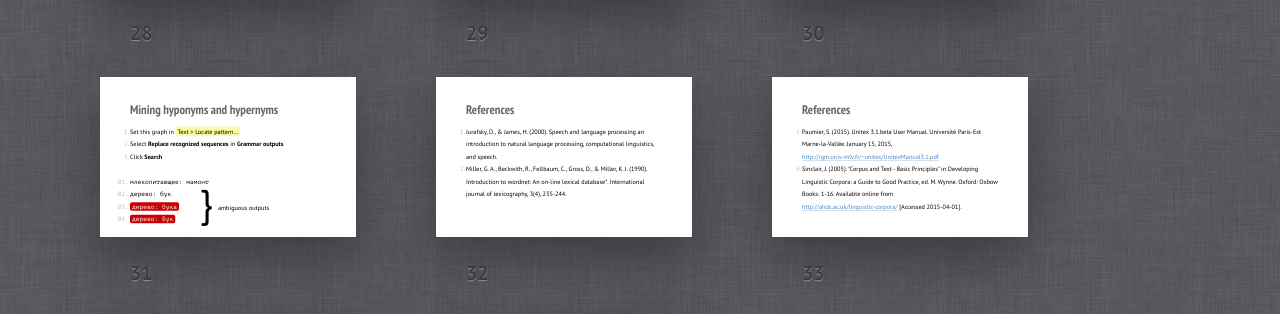
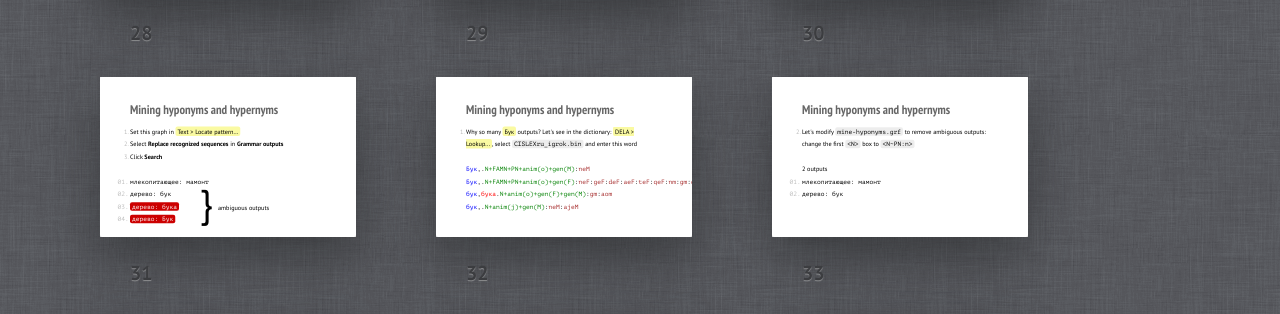
Before and after one commit to avlukanin/unitextutorial, a plain HTML site: page Slides/index.html in a window 1280 px wide. Shown: the part 2553-2867 px from the top of the page. Drawn offline with Linux system fonts and the light colour scheme.

Commit message:
disambiguate hyponyms

```diff
--- a/Slides/index.html
+++ b/Slides/index.html
@@ -452,6 +452,42 @@ as canonical form and the grammatical code <samp class="entry gramsem">V</samp><
 			<figcaption>ambiguous outputs</figcaption>
 		</figure>
 	</div></section>
+	<section class="slide" id="MiningHyponyms5"><div>
+		<style>
+			#MiningHyponyms5 ol.continue {
+				counter-reset: list 1;
+			}
+			#MiningHyponyms5 pre {
+				margin: 5px 0;
+			}
+		</style>
+		<h2>Mining hyponyms and hypernyms</h2>
+		<ol>
+			<li>Why so many <mark>Бук</mark> outputs? Let's see in the dictionary: <mark>DELA > Lookup...</mark>, select <code>CISLEXru_igrok.bin</code> and enter this word</li>
+		</ol>
+		<pre class="next"><code><span class="lexform">Бук</span>,.<span class="gramsem">N+FAMN+PN+anim(o)+gen(M)</span>:<span class="inflect">neM</span>
+<span class="lexform">Бук</span>,.<span class="gramsem">N+FAMN+PN+anim(o)+gen(F)</span>:<span class="inflect">neF</span>:<span class="inflect">geF</span>:<span class="inflect">deF</span>:<span class="inflect">aeF</span>:<span class="inflect">teF</span>:<span class="inflect">qeF</span>:<span class="inflect">nm</span>:<span class="inflect">gm</span>:<span class="inflect">dm</span>:<span class="inflect">aom</span>:<span class="inflect">tm</span>:<span class="inflect">qm</span>
+<span class="lexform">бук</span>,<span class="lemma">бука</span>.<span class="gramsem">N+anim(o)+gen(F)+gen(M)</span>:<span class="inflect">gm</span>:<span class="inflect">aom</span>
+<span class="lexform">бук</span>,.<span class="gramsem">N+anim(j)+gen(M)</span>:<span class="inflect">neM</span>:<span class="inflect">ajeM</span></code></pre>
+	</div></section>
+	<section class="slide" id="MiningHyponyms6"><div>
+		<style>
+			#MiningHyponyms6 ol {
+				counter-reset: list 1;
+			}
+		</style>
+		<h2>Mining hyponyms and hypernyms</h2>
+		<ol start="2">
+			<li>Let's modify <code>mine-hyponyms.grf</code> to remove ambiguous outputs: change the first <code>&lt;N&gt;</code> box to <code>&lt;N~PN:n&gt;</code></li>
+		</ol>
+		<figure class="next">
+			<figcaption>2 outputs</figcaption>
+			<pre>
+				<code>млекопитающее: мамонт</code>
+				<code>дерево: бук</code>
+			</pre>
+		</figure>
+	</div></section>
 
 
 	<section class="slide" id="Refs1"><div>
```
